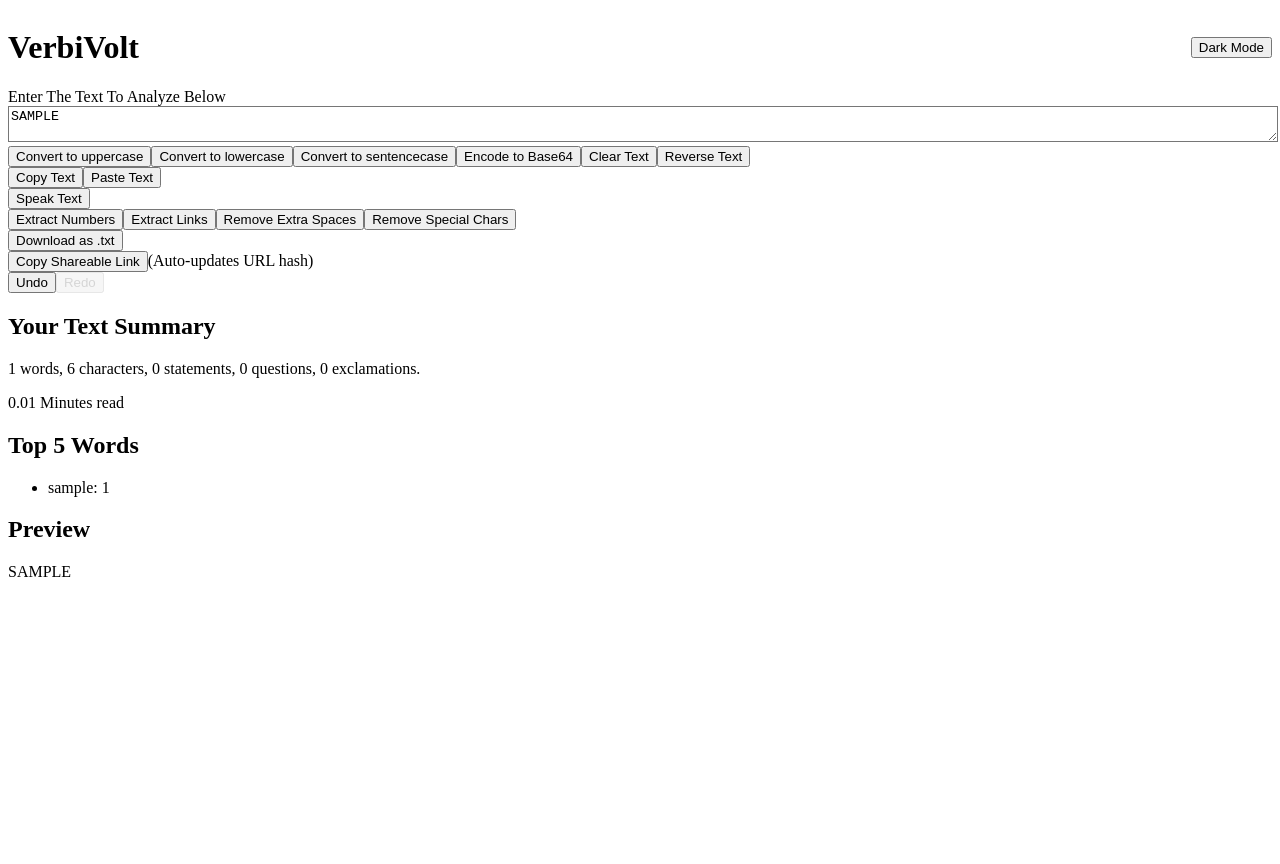
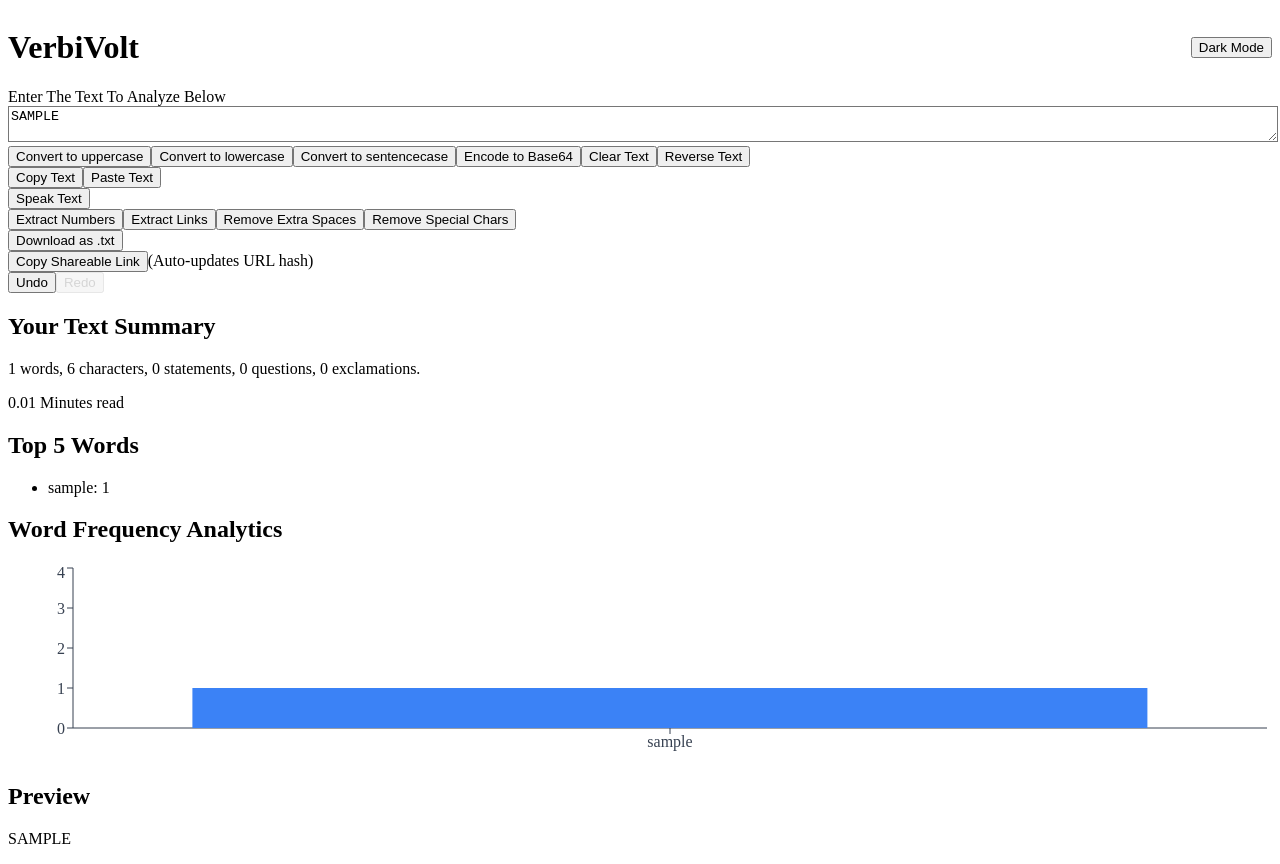
Before and after one commit to MurtazaPlumber68/VerbiVolt, a React (Vite) app: page / in a window 1280 px wide. Both pictures are taken after typing "Sample" into the empty fields and a click on the button "Convert to uppercase". Before the commit the page ends 816 px from the top, so only its background shows below. Built offline with nearby package versions, Linux system fonts and the light colour scheme.

Commit message:
feat: add Analytics bar chart for word frequency

```diff
--- a/package.json
+++ b/package.json
@@ -12,6 +12,7 @@
   "dependencies": {
     "react": "^19.1.0",
     "react-dom": "^19.1.0",
+    "recharts": "^3.0.2",
     "use-debounce": "^10.0.5"
   },
   "devDependencies": {
--- a/src/App.jsx
+++ b/src/App.jsx
@@ -10,6 +10,7 @@ import ShareLink from './components/ShareLink';
 import UndoRedo from './components/UndoRedo';
 import TextSummary from './components/TextSummary';
 import WordFrequency from './components/WordFrequency';
+import Analytics from './components/Analytics';
 
 export default function App() {
   const [text, rawSetText] = useState('');
@@ -28,7 +29,7 @@ export default function App() {
     return () => window.removeEventListener('loadSharedText', onLoad);
   }, []);
 
-  // Sync dark mode
+  // Sync dark mode class
   useEffect(() => {
     document.documentElement.classList.toggle('dark', dark);
   }, [dark]);
@@ -104,7 +105,10 @@ export default function App() {
         {/* 10) Live Word Frequency */}
         <WordFrequency text={text} />
 
-        {/* 11) Preview */}
+        {/* 11) Analytics Dashboard */}
+        <Analytics text={text} />
+
+        {/* 12) Preview */}
         <div className="mt-6 p-4 bg-white rounded shadow dark:bg-gray-800">
           <h2 className="text-2xl font-semibold mb-2 dark:text-gray-200">
             Preview
--- /dev/null
+++ b/src/components/Analytics.jsx
@@ -0,0 +1,40 @@
+import React, { useMemo } from 'react';
+import { BarChart, Bar, XAxis, YAxis, Tooltip, ResponsiveContainer } from 'recharts';
+
+export default function Analytics({ text }) {
+  // Compute top 5 words & counts
+  const data = useMemo(() => {
+    const words = text
+      .toLowerCase()
+      .match(/\b\w+\b/g) || [];
+    const counts = words.reduce((acc, w) => {
+      acc[w] = (acc[w] || 0) + 1;
+      return acc;
+    }, {});
+    return Object.entries(counts)
+      .map(([word, count]) => ({ word, count }))
+      .sort((a, b) => b.count - a.count)
+      .slice(0, 5);
+  }, [text]);
+
+  if (data.length === 0) return null;
+
+  return (
+    <div className="mt-6 p-4 bg-white rounded shadow dark:bg-gray-800">
+      <h2 className="text-2xl font-semibold mb-4 dark:text-gray-200">
+        Word Frequency Analytics
+      </h2>
+      <ResponsiveContainer width="100%" height={200}>
+        <BarChart data={data}>
+          <XAxis dataKey="word" stroke="#374151" />
+          <YAxis allowDecimals={false} stroke="#374151" />
+          <Tooltip
+            wrapperStyle={{ backgroundColor: '#f9fafb', borderRadius: 4 }}
+            contentStyle={{ color: '#111827' }}
+          />
+          <Bar dataKey="count" fill="#3b82f6" />
+        </BarChart>
+      </ResponsiveContainer>
+    </div>
+  );
+}
```
Also changed, not shown: 1 other file (tests, documents, lock files or other folders).
